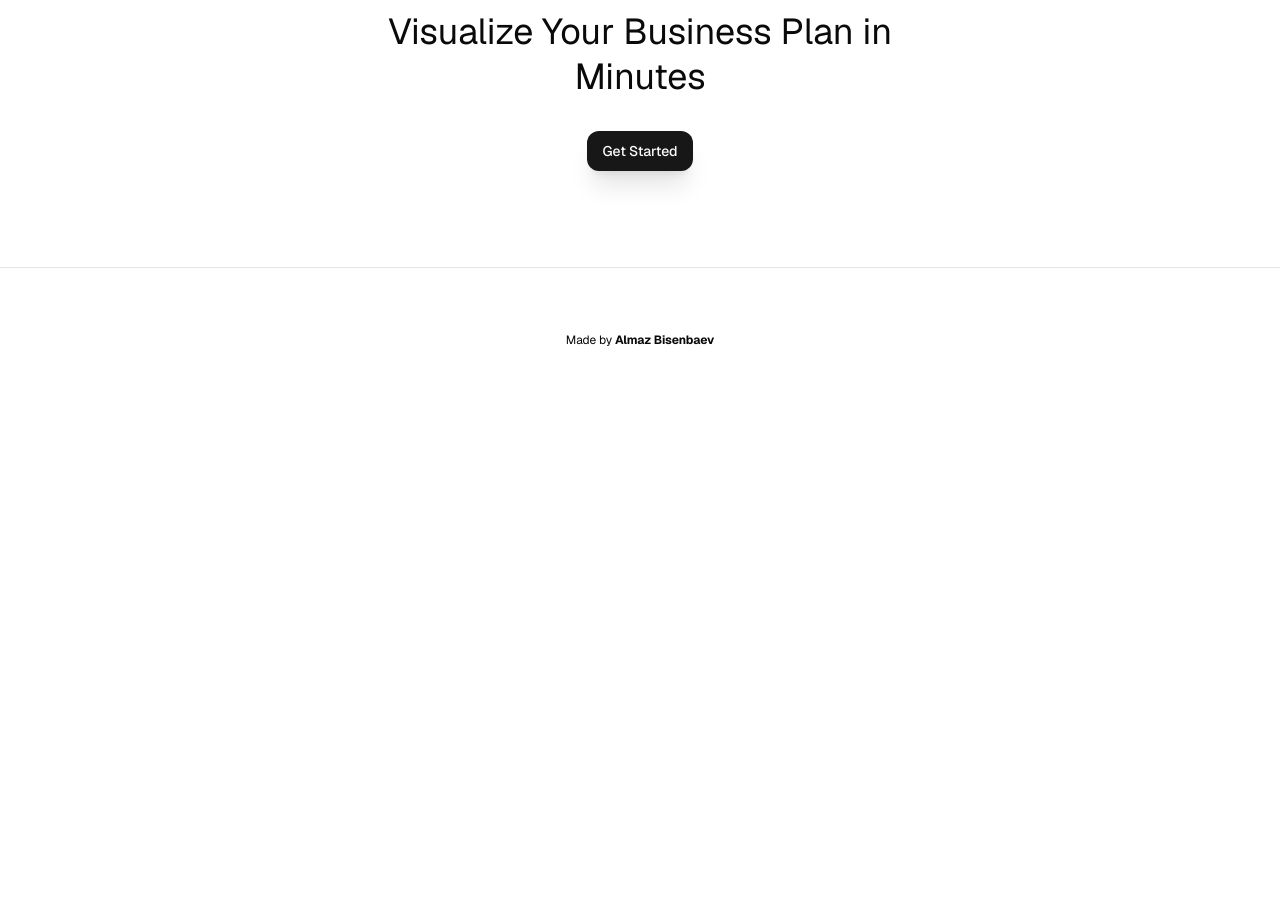
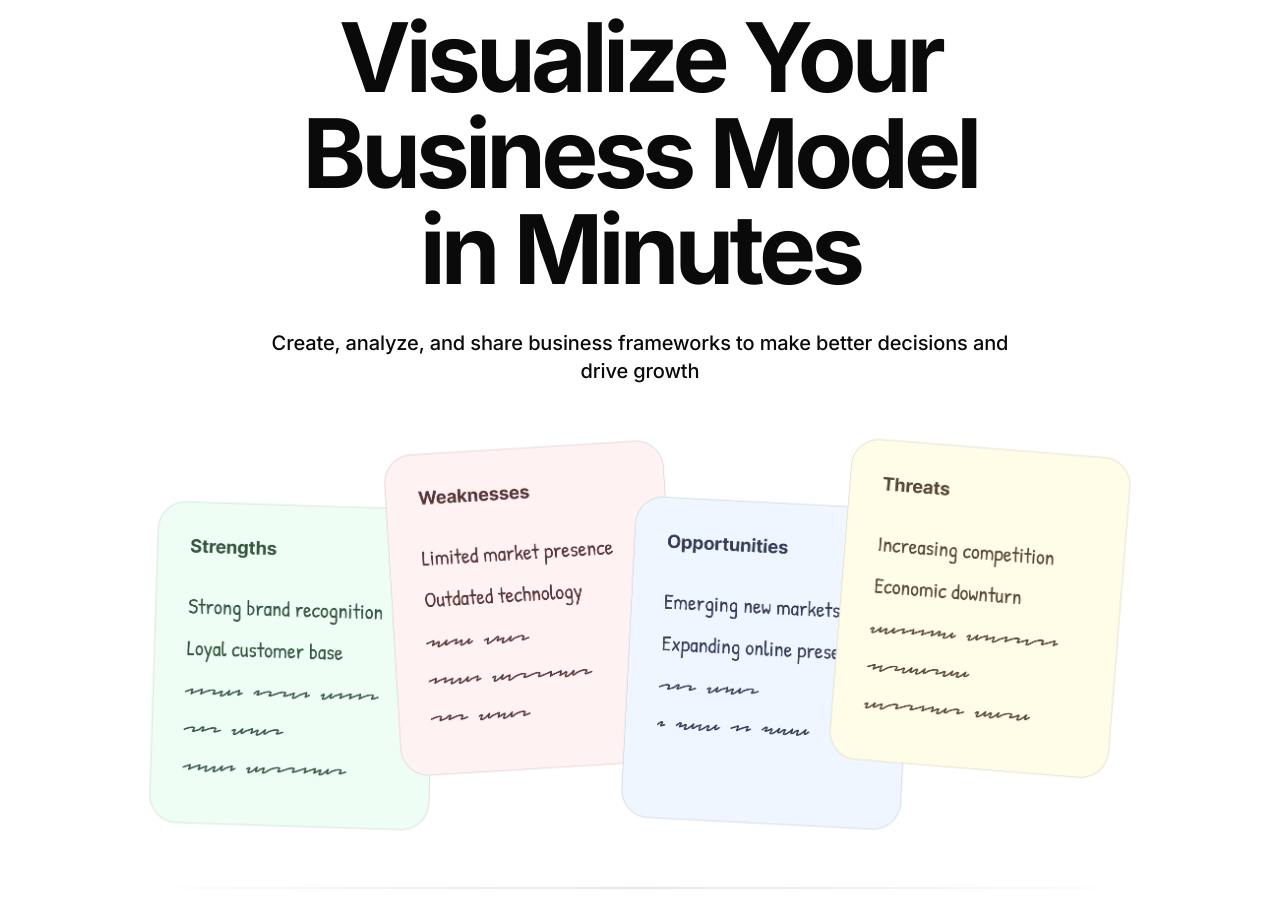
Before and after one commit to almazbisenbaev/mindmaker, a Next.js app: page / in a window 1280 px wide. Shown: the part 160-1083 px from the top of the page. Before the commit the page ends 800 px from the top, so only its background shows below. Built offline with nearby package versions, Linux system fonts and the light colour scheme; no server answers; the database is empty.

Commit message:
Styled landing page

```diff
--- a/app/layout.tsx
+++ b/app/layout.tsx
@@ -1,5 +1,6 @@
 import * as React from "react"
-import { Geist } from "next/font/google";
+// import { Geist } from "next/font/google";
+import { Inter } from "next/font/google";
 import { Toaster } from "@/components/ui/sonner";
 import "./globals.css";
 
@@ -12,14 +13,19 @@ const defaultUrl = process.env.VERCEL_URL
 
 export const metadata = {
   metadataBase: new URL(defaultUrl),
-  title: "Next.js and Supabase Starter Kit",
-  description: "The fastest way to build apps with Next.js and Supabase",
+  title: "Mindmaker. SWOT Analysis, Lean Canvas, PESTEL Analysis and other frameworks online",
+  description: "Create and explore SWOT, Lean Canvas, PESTEL, and other business analysis frameworks online with Mindmaker. Simple, fast, and free to use.",
 };
 
-const geistSans = Geist({
+// const geistSans = Geist({
+//   display: "swap",
+//   subsets: ["latin"],
+// });
+
+const interFont = Inter({
   display: "swap",
-  subsets: ["latin"],
-});
+  subsets: ["latin", "latin-ext", "cyrillic", "cyrillic-ext", "greek", "greek-ext", "vietnamese"],
+})
 
 export default function RootLayout({
   children,
@@ -27,7 +33,7 @@ export default function RootLayout({
   children: React.ReactNode;
 }>) {
   return (
-    <html lang="en" className={geistSans.className} suppressHydrationWarning>
+    <html lang="en" className={interFont.className} suppressHydrationWarning>
       <body className="bg-background text-foreground -tracking-[.0075em]">
 
         <main>
--- a/components/hero.tsx
+++ b/components/hero.tsx
@@ -1,19 +1,35 @@
 import { Button } from "./ui/button";
 import Link from "next/link";
-
+import Image from "next/image";
 
 export default function Header() {
   return (
-    <div className="flex flex-col gap-8 items-center py-24">
+    <div className="container mx-auto py-24">
 
-      <h1 className="text-3xl lg:text-4xl !leading-tight mx-auto max-w-xl text-center">Visualize Your Business Plan in Minutes</h1>
-      {/* <div className="w-full p-[1px] bg-gradient-to-r from-transparent via-foreground/10 to-transparent my-1" /> */}
+      <div className="flex flex-col gap-8 items-center max-w-3xl mx-auto text-center mb-8">
+        <h1 className="font-bold text-8xl tracking-tighter">Visualize Your Business Model in Minutes</h1>
+        <div className="text-xl font-medium">Create, analyze, and share business frameworks to make better decisions and drive growth</div>
+      </div>
 
-      <Button asChild>
-        <Link href="/sign-up">
-          Get Started
-        </Link>
-      </Button>
+      <div className="max-w-5xl mx-auto flex flex-col items-center justify-center gap-8">
+
+        <Image
+            src="/images/illustration-homepage.png"
+            width="1040"
+            height="440"
+            className="object-contain block w-full"
+            alt=""
+        />
+
+        <div className="w-full p-[1px] bg-gradient-to-r from-transparent via-foreground/10 to-transparent my-1"></div>
+
+        <Button asChild>
+          <Link href="/sign-up">
+            Get Started
+          </Link>
+        </Button>
+
+      </div>
 
     </div>
   );
```
Also changed, not shown: public/images/illustration-homepage.jpg (added), public/images/illustration-homepage.png (added).
